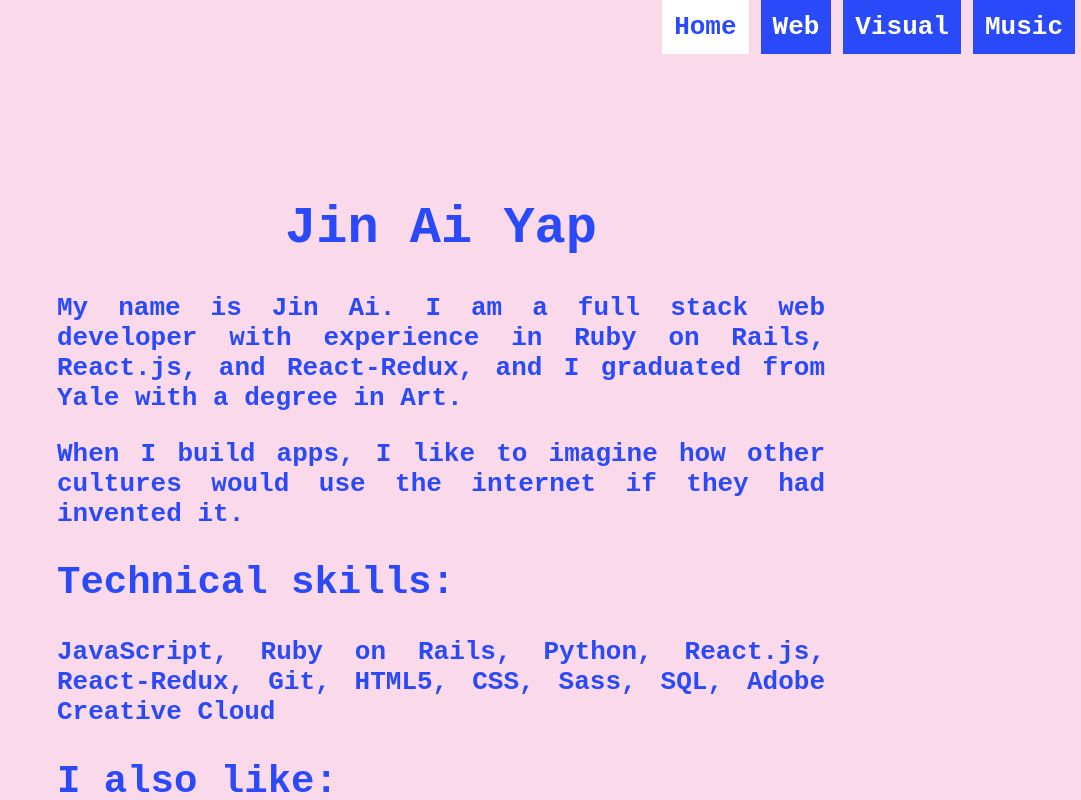
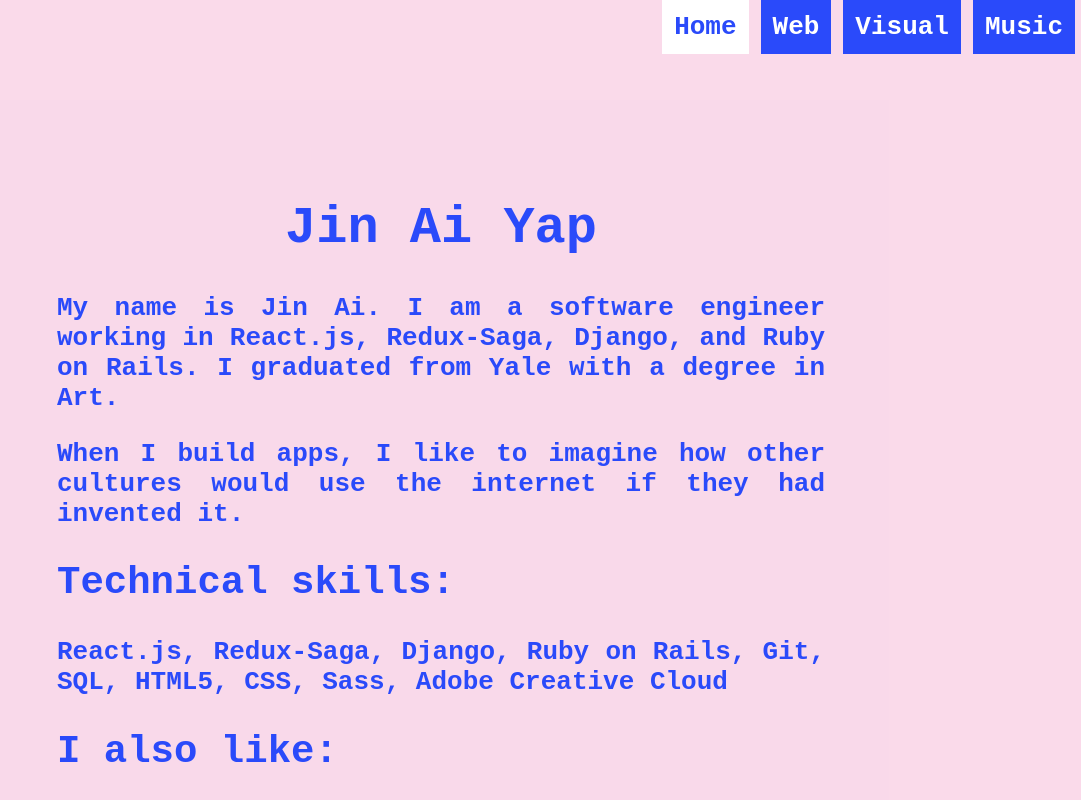
Before and after one commit to yapjinai/yapjinai.github.io, a React (Create React App) app: page / in a window 1280 px wide. Shown: the top 800 px of the page, without its empty margins (199-1280 px from the left). Built offline with nearby package versions, Linux system fonts and the light colour scheme.

Commit message:
feat(about): update bio

```diff
--- a/package.json
+++ b/package.json
@@ -3,7 +3,7 @@
   "version": "0.1.0",
   "private": true,
   "dependencies": {
-    "gh-pages": "^2.0.1",
+    "gh-pages": "^2.1.1",
     "react": "^16.6.3",
     "react-dom": "^16.6.3",
     "react-router-dom": "^4.3.1",
@@ -14,7 +14,7 @@
     "build": "react-scripts build",
     "test": "react-scripts test",
     "eject": "react-scripts eject",
-    "predeploy": "yarn build",
+    "predeploy": "npm run build",
     "deploy": "gh-pages -d build"
   },
   "eslintConfig": {
--- a/src/components/pages/About.js
+++ b/src/components/pages/About.js
@@ -1,5 +1,4 @@
 import React, { Component } from 'react';
-
 import mail from '../../img/about/mail.png';
 import github from '../../img/about/github.png';
 import linkedin from '../../img/about/linkedin.png';
@@ -23,40 +22,27 @@ class About extends Component {
   render() {
     return (
       <>
-
         <div className="page About">
-
           <h1>Jin Ai Yap</h1>
-
           <p>
-            My name is Jin Ai. I am a full stack web developer with experience in Ruby on Rails, React.js, and React-Redux, and I graduated from Yale with a degree in Art.
+            My name is Jin Ai. I am a software engineer working in React.js, Redux-Saga, Django, and Ruby on Rails. I graduated from Yale with a degree in Art.
           </p>
-
           <p>
             When I build apps, I like to imagine how other cultures would use the internet if they had invented it.
           </p>
-
           <h2>Technical skills:</h2>
-
           <p>
-            JavaScript, Ruby on Rails, Python, React.js, React-Redux, Git, HTML5, CSS, Sass, SQL, Adobe Creative Cloud
+            React.js, Redux-Saga, Django, Ruby on Rails, Git, SQL, HTML5, CSS, Sass, Adobe Creative Cloud
           </p>
-
           <h2>I also like:</h2>
-
           <p>
             Climbing, computer music, and cats.
           </p>
-
           <h2>Find me:</h2>
-
           <p><a href='mailto:jinai.jyap@gmail.com' title='email'>Email</a> (jinai.jyap@gmail.com)
           </p>
-
           <p><a href='http://learn.co/yapjinai/resume' title='résumé'>Résumé</a></p>
-
           <IconContainer />
-
           <h6>
             Icons by <a href="https://www.flaticon.com/authors/swifticons" title="Swifticons">Swifticons</a>.
           </h6>
@@ -65,6 +51,4 @@ class About extends Component {
     );
   }
 }
-
 export default About;
-// <a href='mailto:jinai.jyap@gmail.com'><img src={mail} alt='mail' className='icon' /></a>
```
Also changed, not shown: 1 other file (tests, documents, lock files or other folders).
